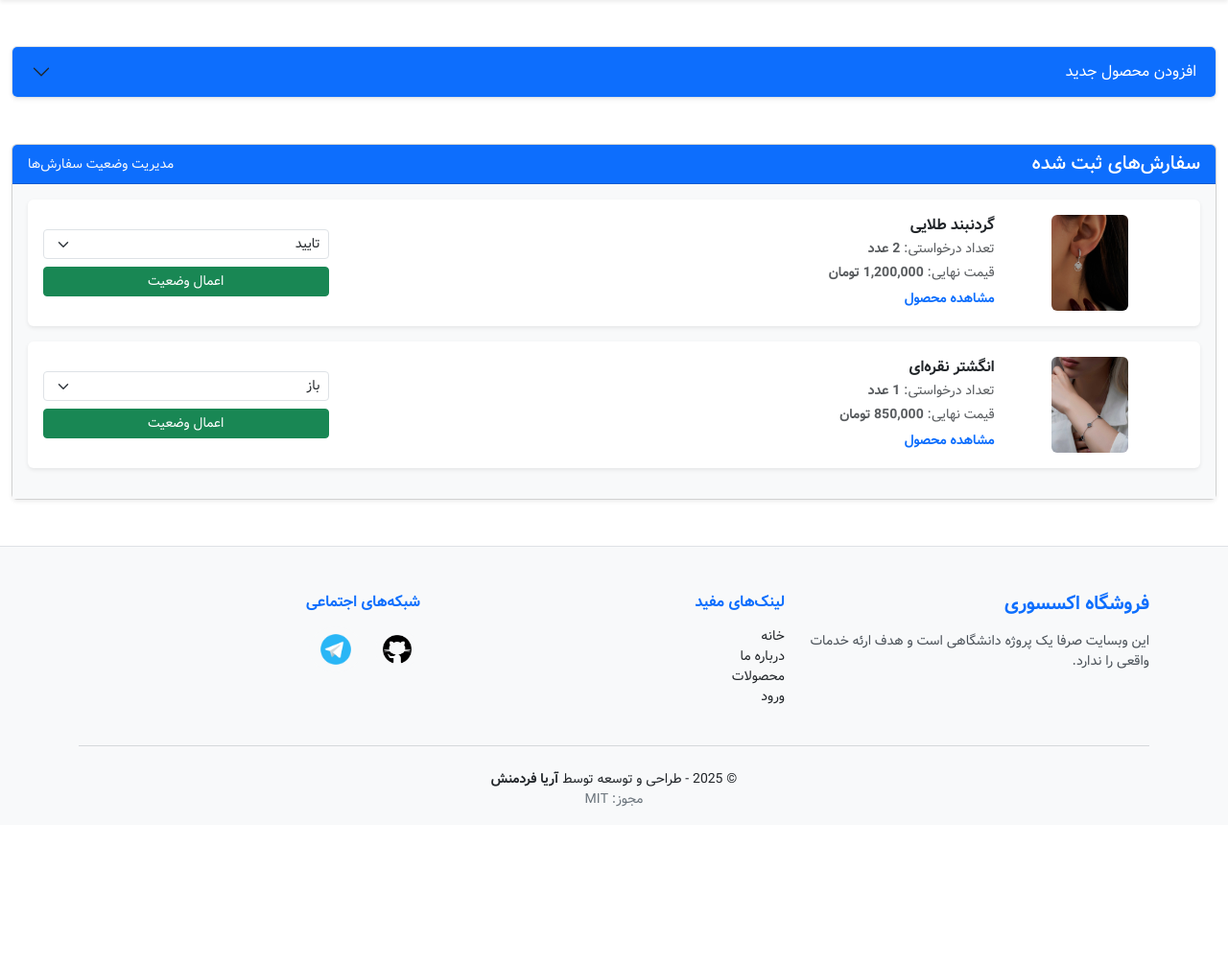
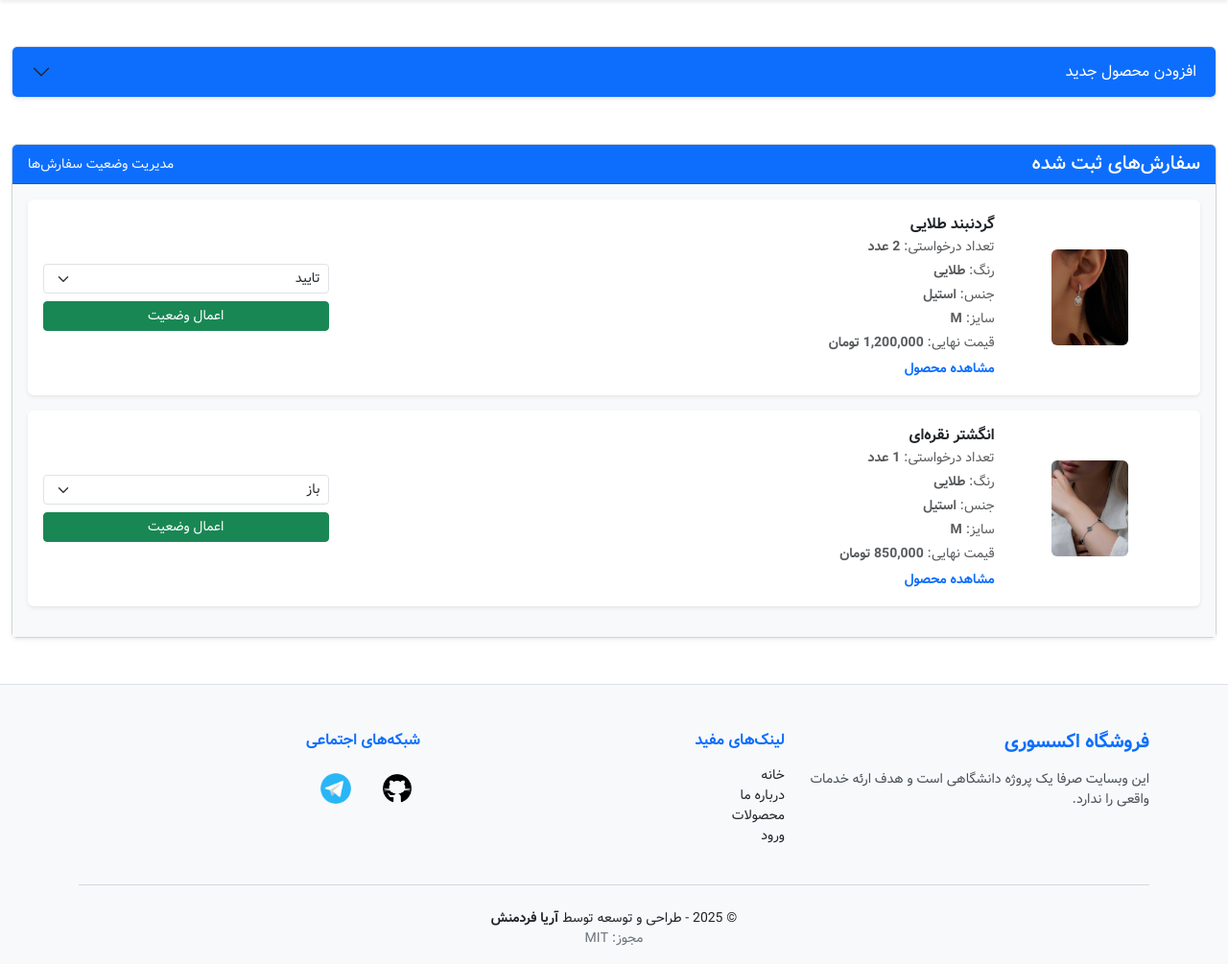
Before and after one commit to AryaFardmanesh/Dibassories, a PHP site: page /panel/index.php in a window 1280 px wide. Shown: the part 56-1061 px from the top of the page at 96% size. Before the commit the page ends 897 px from the top, so only its background shows below. Run offline with PHP 8.4, Linux system fonts and the light colour scheme.

Commit message:
Fix: some feild for orders in panel.

```diff
--- a/panel/index.php
+++ b/panel/index.php
@@ -274,6 +274,9 @@
 						<div class="col-md-7">
 							<h6 class="fw-bold mb-1">گردنبند طلایی</h6>
 							<p class="text-muted small mb-1">تعداد درخواستی: <strong>2 عدد</strong></p>
+							<p class="text-muted small mb-1">رنگ: <strong>طلایی</strong></p>
+							<p class="text-muted small mb-1">جنس: <strong>استیل</strong></p>
+							<p class="text-muted small mb-1">سایز: <strong>M</strong></p>
 							<p class="text-muted small mb-1">قیمت نهایی: <strong>1,200,000 تومان</strong></p>
 							<a href="product/گردنبند-طلایی" class="text-decoration-none text-primary small fw-bold">
 							مشاهده محصول
@@ -302,6 +305,9 @@
 						<div class="col-md-7">
 							<h6 class="fw-bold mb-1">انگشتر نقره‌ای</h6>
 							<p class="text-muted small mb-1">تعداد درخواستی: <strong>1 عدد</strong></p>
+							<p class="text-muted small mb-1">رنگ: <strong>طلایی</strong></p>
+							<p class="text-muted small mb-1">جنس: <strong>استیل</strong></p>
+							<p class="text-muted small mb-1">سایز: <strong>M</strong></p>
 							<p class="text-muted small mb-1">قیمت نهایی: <strong>850,000 تومان</strong></p>
 							<a href="product/انگشتر-نقره‌ای" class="text-decoration-none text-primary small fw-bold">
 							مشاهده محصول
```
